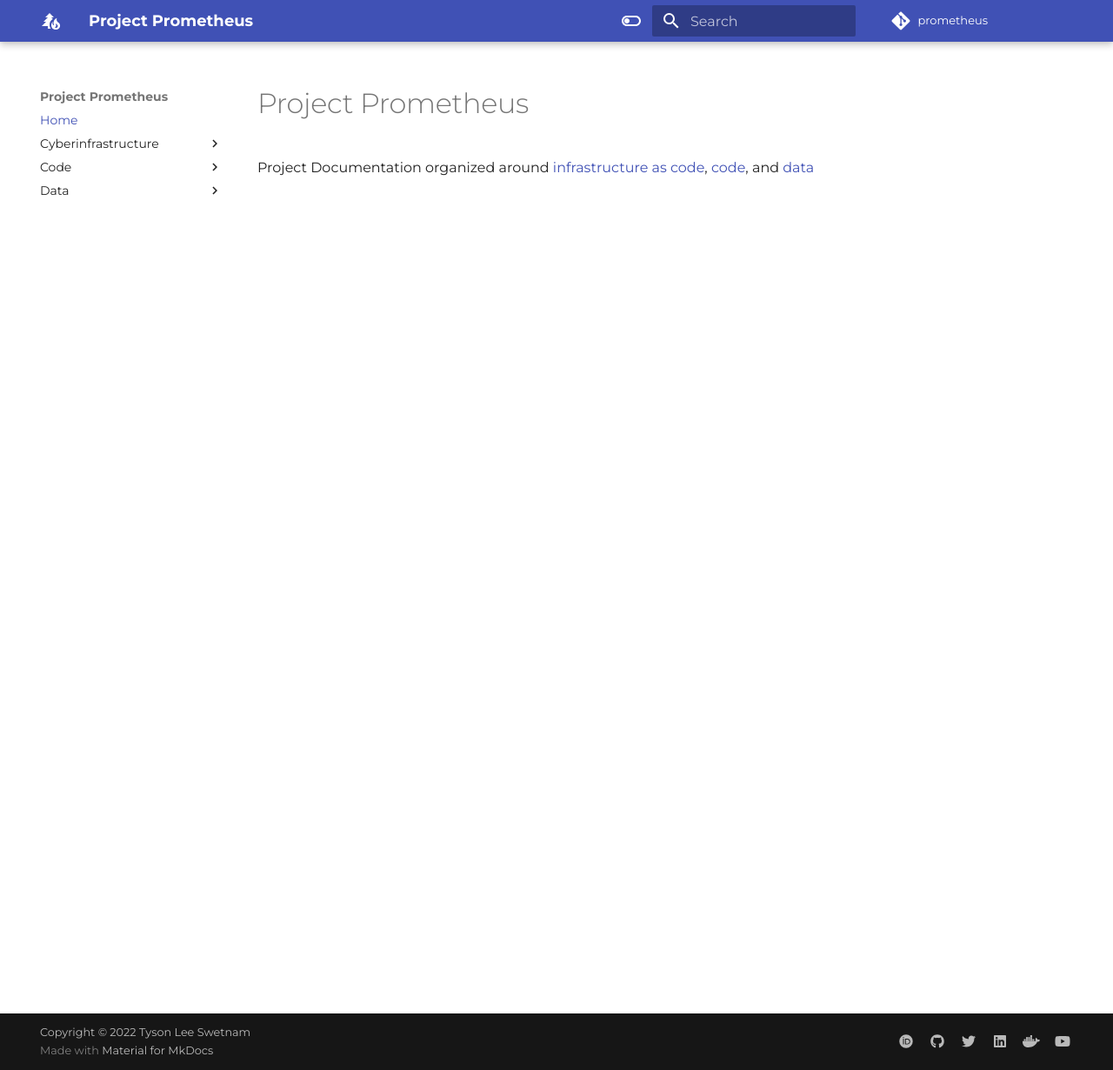
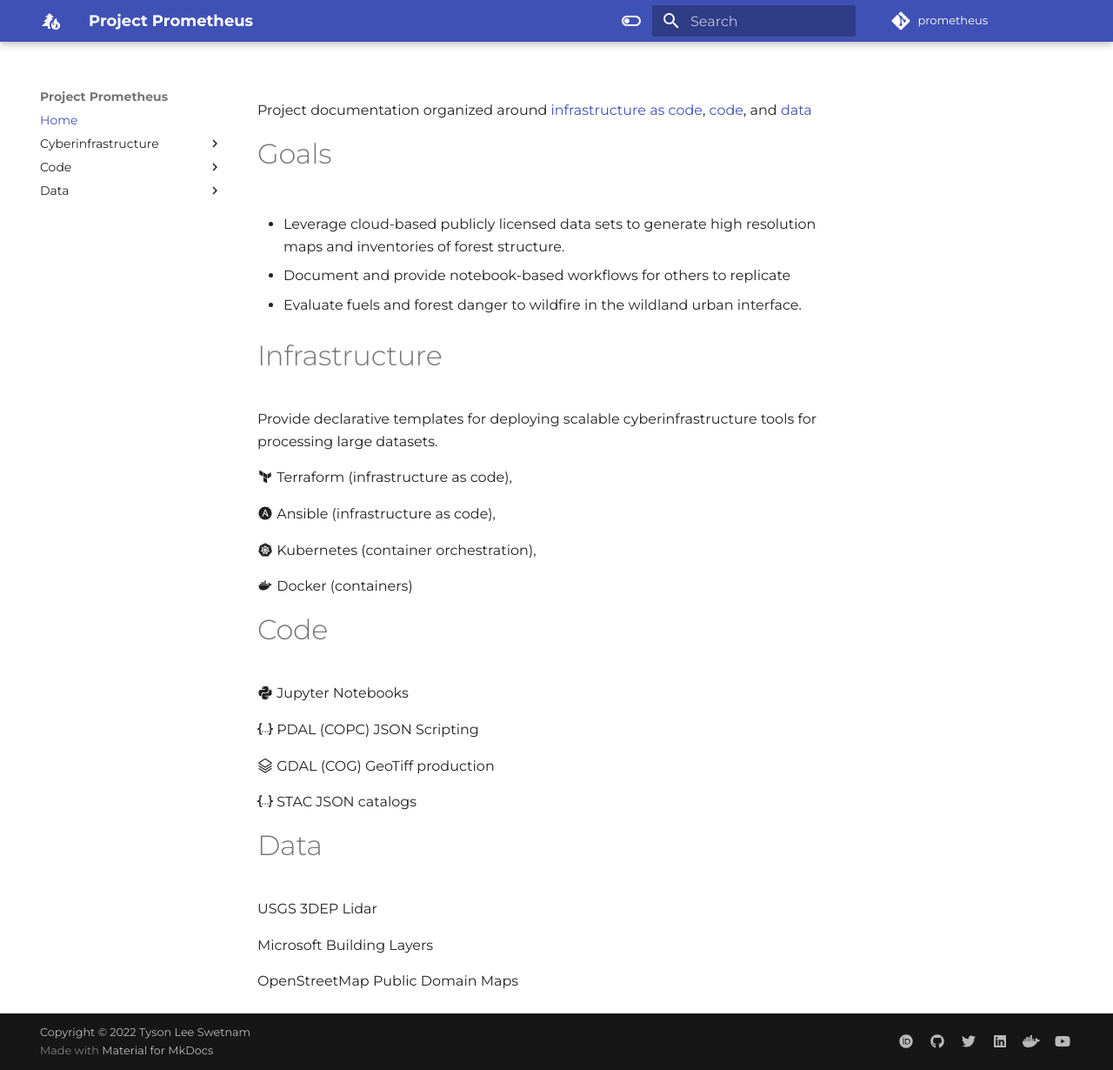
Before and after one commit to tyson-swetnam/prometheus, an MkDocs documentation site: the page built from docs/index.md, in a window 1280 px wide and 1230 px high. Shown: the whole window at 87% size. Built offline with MkDocs 1.6.1 and Material for MkDocs 9.7.7, drawn with Linux system fonts in a browser that asks for light colours; some web fonts are replaced; comment, search, counter and statistics services are not loaded.

Commit message:
Update index.md

```diff
--- a/docs/index.md
+++ b/docs/index.md
@@ -1,3 +1,39 @@
-# Project Prometheus
+Project documentation organized around [infrastructure as code](#infrastructure), [code](#code), and [data](#data)
 
-Project Documentation organized around [infrastructure as code](#infrastructure), [code](#code), and [data](#data)
+# Goals
+
+* Leverage cloud-based publicly licensed data sets to generate high resolution maps and inventories of forest structure.
+
+* Document and provide notebook-based workflows for others to replicate
+
+* Evaluate fuels and forest danger to wildfire in the wildland urban interface.
+
+# Infrastructure
+
+Provide declarative templates for deploying scalable cyberinfrastructure tools for processing large datasets.
+
+:material-terraform: Terraform (infrastructure as code),
+
+:material-ansible: Ansible (infrastructure as code),
+
+:material-kubernetes: Kubernetes (container orchestration),
+
+:material-docker: Docker (containers)
+
+# Code
+
+:material-language-python: Jupyter Notebooks
+
+:material-code-json: PDAL (COPC) JSON Scripting
+
+:octicons-stack-24: GDAL (COG) GeoTiff production
+
+:material-code-json: STAC JSON catalogs
+
+# Data
+
+USGS 3DEP Lidar
+
+Microsoft Building Layers
+
+OpenStreetMap Public Domain Maps
```
